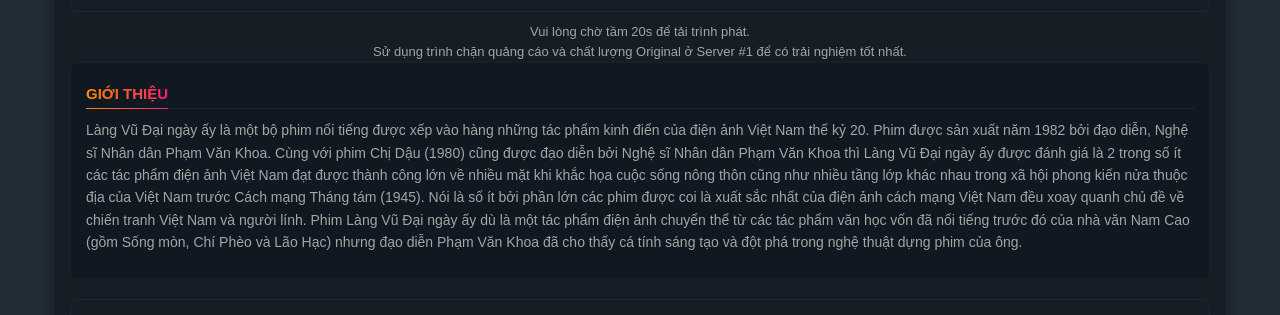
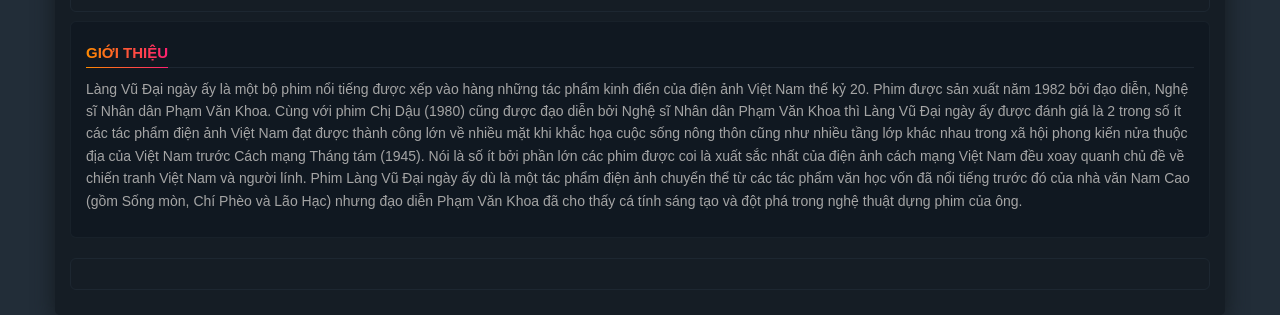
Before and after one commit to wibu048/xem, a Jekyll site: the page built from _posts/1982-11-05-lang-vu-dai-ngay-ay.md, in a window 1280 px wide, cut to the strip 813-1128 px from the top of the page. Built offline with Jekyll 4.4.1, drawn with Linux system fonts in a browser that asks for light colours.

Commit message:
Update post.html

```diff
--- a/_layouts/post.html
+++ b/_layouts/post.html
@@ -59,10 +59,6 @@ layout: default
 			<div class="clearfix"></div>
 
                   {% endif %}
-                  <div style="text-align:center">
-			  Vui lòng chờ tầm 20s để tải trình phát.
-			  <br/>Sử dụng trình chặn quảng cáo và chất lượng Original ở Server #1 để có trải nghiệm tốt nhất.</div>
-
 
 
 
```
